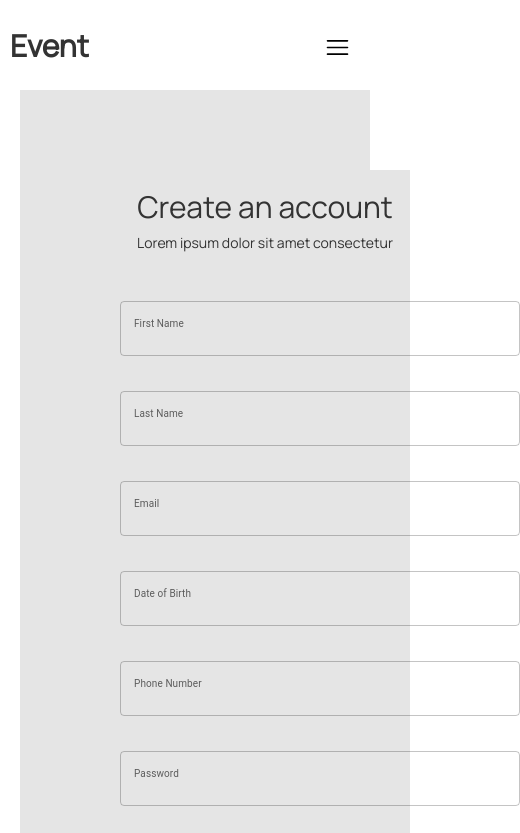
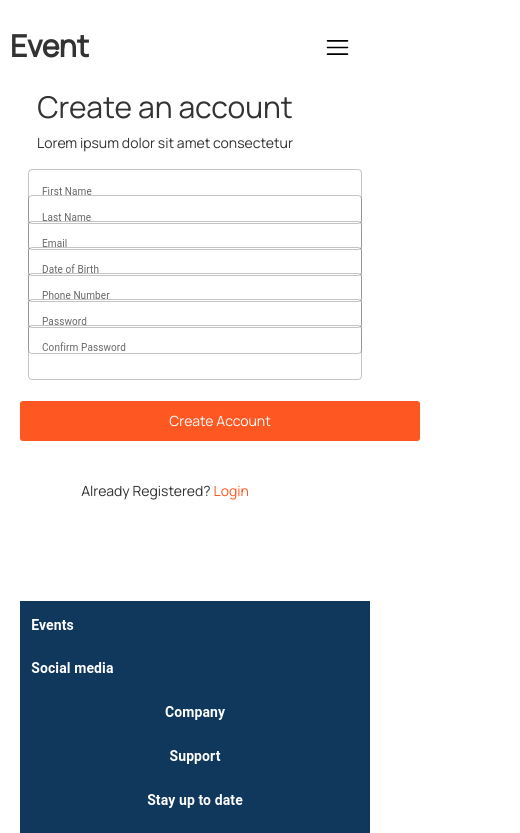
Before and after one commit to decadevs/event-booking-frontend-sq12, a React (Vite) app: page /register in a window 390 px wide. Shown: the top 833 px of the page, 520 px wide, since content can reach past the window. Built offline with nearby package versions, Linux system fonts and the light colour scheme.

Commit message:
worked on the mobile responsiveness

```diff
--- a/src/pages/register/Register.css
+++ b/src/pages/register/Register.css
@@ -5,6 +5,7 @@
     margin-top: 5rem;
     border-radius: 3px;
     margin-bottom: 4rem;
+    border: none;
 
 }
 
@@ -23,16 +24,13 @@
 
 .formcontainer {
     display: flex;
-    background: #E5E5E5;
+
   justify-content: space-between;
-
-
-
 
 }
 
 .innerformcontainer{
-    background: #E5E5E5;
+
     margin-top: 150px;
     width: 290px;
     margin-left: 100px;
@@ -43,14 +41,20 @@
    display: flex;
    width: 750px;
    height: 900px;
-   @media (max-width: 768px) {
-    display: none;
-}
+
 }
 
 .imagecontainerreg {
     display: flex;
+}
 
-
+@media (max-width: 768px) {
+   .registerimage {
+       display: none;
+   }
+   .innerformcontainer {
+       margin-left: 0px;
+       margin-top: 50px;
+   }
 
 }
--- a/src/pages/register/Register.tsx
+++ b/src/pages/register/Register.tsx
@@ -4,7 +4,6 @@ import image from "../../assets/imagewoman.png";
 import "./Register.css";
 import InputField from "../../components/InputField/InputField";
 import { Link } from "react-router-dom";
-
 
 const Register = () => {
   const [firstName, setFirstName] = useState("");
@@ -17,14 +16,15 @@ const Register = () => {
 
   const handleRegister = () => {
     // logic to register the user
-
   };
 
   return (
     <div className="formcontainer">
       <div className="innerformcontainer">
         <h2>Create an account</h2>
-        <p style={{marginTop: "10px"}}>Lorem ipsum dolor sit amet consectetur</p>
+        <p style={{ marginTop: "10px" }}>
+          Lorem ipsum dolor sit amet consectetur
+        </p>
         <form>
           <InputField
             label="First Name"
@@ -33,7 +33,18 @@ const Register = () => {
             value={firstName}
             onChange={(event) => setFirstName(event.target.value)}
             id={"forminput"}
-            boxSx={{ mt: 6, mb: 4, width: "400px", height: "10px"}}
+            boxSx={{
+              mt: 6,
+              mb: 4,
+              width: "400px",
+              height: "10px",
+              "@media (max-width: 600px)": {
+                width: "350px",
+                mb: 2,
+                mt: 2,
+                px: 1,
+              },
+            }}
           />
           <InputField
             label="Last Name"
@@ -42,7 +53,18 @@ const Register = () => {
             value={lastName}
             onChange={(event) => setLastName(event.target.value)}
             id={"forminput"}
-            boxSx={{ mt: 10, mb: 4, width: "400px", height: "10px"}}
+            boxSx={{
+              mt: 10,
+              mb: 4,
+              width: "400px",
+              height: "10px",
+              "@media (max-width: 600px)": {
+                width: "350px",
+                mb: 2,
+                mt: 2,
+                px: 1,
+              },
+            }}
           />
           <InputField
             label="Email"
@@ -51,7 +73,18 @@ const Register = () => {
             value={email}
             onChange={(event) => setEmail(event.target.value)}
             id={"forminput"}
-            boxSx={{ mt: 10, mb: 4, width: "400px", height: "10px"}}
+            boxSx={{
+              mt: 10,
+              mb: 4,
+              width: "400px",
+              height: "10px",
+              "@media (max-width: 600px)": {
+                width: "350px",
+                mb: 2,
+                mt: 2,
+                px: 1,
+              },
+            }}
           />
           <InputField
             label="Date of Birth"
@@ -60,7 +93,18 @@ const Register = () => {
             value={dob}
             onChange={(event) => setDob(event.target.value)}
             id={"forminput"}
-            boxSx={{ mt: 10, mb: 4, width: "400px", height: "10px"}}
+            boxSx={{
+              mt: 10,
+              mb: 4,
+              width: "400px",
+              height: "10px",
+              "@media (max-width: 600px)": {
+                width: "350px",
+                mb: 2,
+                mt: 2,
+                px: 1,
+              },
+            }}
           />
           <InputField
             label="Phone Number"
@@ -69,7 +113,18 @@ const Register = () => {
             value={phone}
             onChange={(event) => setPhone(event.target.value)}
             id={"forminput"}
-            boxSx={{ mt: 10, mb: 4, width: "400px", height: "10px"}}
+            boxSx={{
+              mt: 10,
+              mb: 4,
+              width: "400px",
+              height: "10px",
+              "@media (max-width: 600px)": {
+                width: "350px",
+                mb: 2,
+                mt: 2,
+                px: 1,
+              },
+            }}
           />
           <InputField
             label="Password"
@@ -78,7 +133,18 @@ const Register = () => {
             value={password}
             onChange={(event) => setPassword(event.target.value)}
             id={"forminput"}
-            boxSx={{ mt: 10, mb: 4, width: "400px", height: "10px"}}
+            boxSx={{
+              mt: 10,
+              mb: 4,
+              width: "400px",
+              height: "10px",
+              "@media (max-width: 600px)": {
+                width: "350px",
+                mb: 2,
+                mt: 2,
+                px: 1,
+              },
+            }}
           />
 
           <InputField
@@ -87,7 +153,18 @@ const Register = () => {
             value={confirmPassword}
             label={"Confirm Password"}
             onChange={(event) => setConfirmPassword(event.target.value)}
-            boxSx={{ mt: 10, mb: 4,  width: "400px", height: "10px"}}
+            boxSx={{
+              mt: 10,
+              mb: 4,
+              width: "400px",
+              height: "10px",
+              "@media (max-width: 600px)": {
+                width: "350px",
+                mb: 2,
+                mt: 2,
+                px: 1,
+              },
+            }}
             id={"forminput"}
           />
 
@@ -99,8 +176,11 @@ const Register = () => {
             className="btn-primary"
           />
 
-          <p style={{marginBottom: "20px"}}>
-            Already Register? <Link to={"/login"}>Login</Link>
+          <p style={{ marginBottom: "100px" }}>
+            Already Registered?{" "}
+            <Link to={"/login"} style={{ color: "#FF5722" }}>
+              Login
+            </Link>
           </p>
         </form>
       </div>
```
Also changed, not shown: src/components/search/index.tsx (+0 -97 lines).
